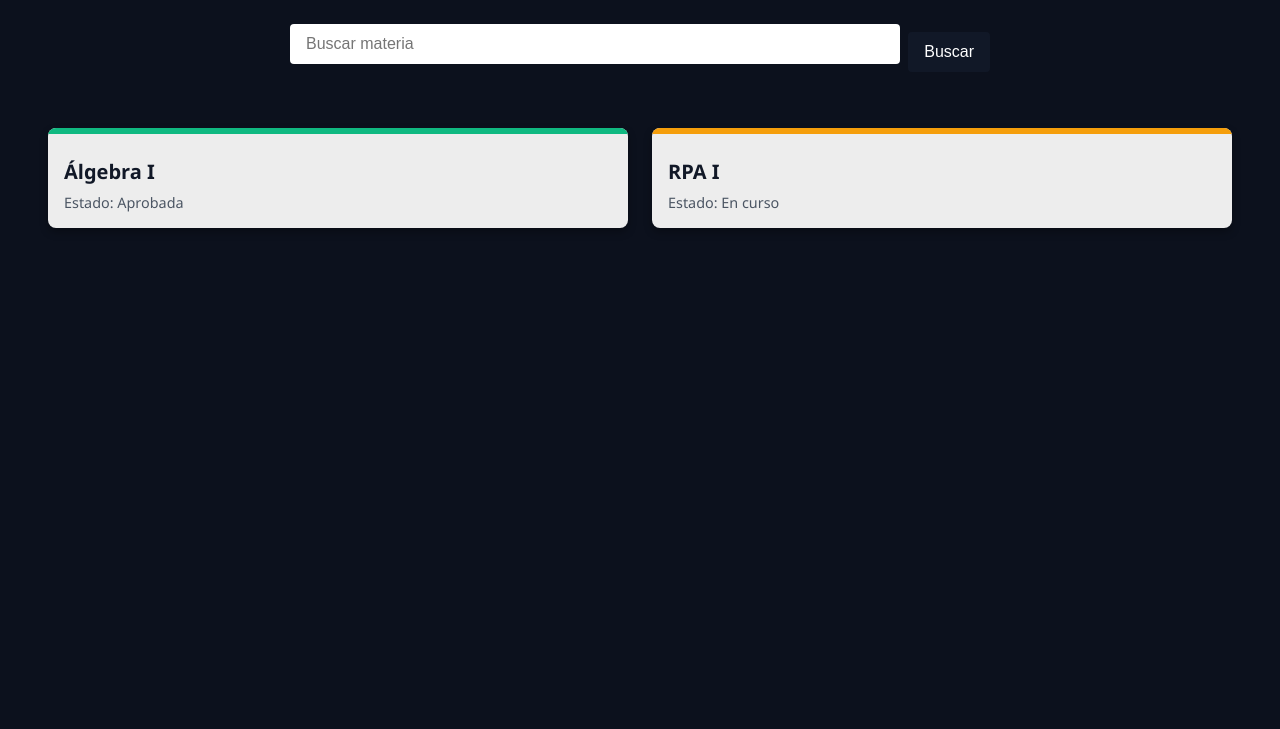
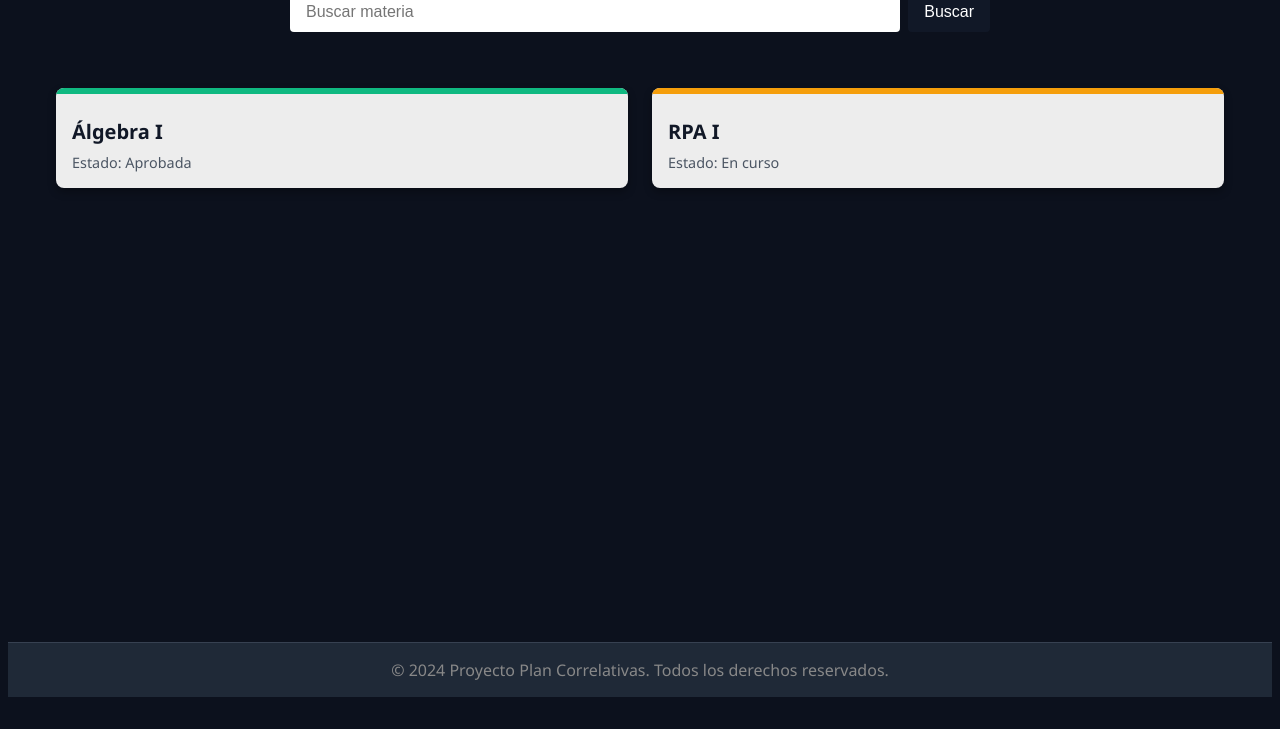
Before and after one commit to Carloshha12/ProyectoPlanCorrelativas, a plain HTML site: page src/index.html in a window 1280 px wide. Shown: the part 135-864 px from the top of the page. After the commit the page ends 832 px from the top, so only its background shows below. Drawn offline with Linux system fonts and the light colour scheme.

Commit message:
Le agregamos el footer

```diff
--- a/src/index.html
+++ b/src/index.html
@@ -25,7 +25,6 @@
     </div>
     </div>
     <main>
-        <!-- Grilla -->
         <div class="materiasGrilla">
             <div class="card aprobada" onclick="verDetalle('Algebra I', 'Aprobada')">
                 <div class="card-header"></div>
@@ -51,8 +50,10 @@
             <button onclick="cerrarDetalle()" class="btn">Cerrar</button>
         </div>
 
-
     </main>
+    <footer>
+        <p>&copy; 2024 Proyecto Plan Correlativas. Todos los derechos reservados.</p>
+    </footer>
 
 </body>
 
--- a/src/styles.css
+++ b/src/styles.css
@@ -1,17 +1,44 @@
+
+* {
+  box-sizing: border-box;
+}
+
+html, body {
+  height: 100%;
+}
+
 body {
   min-height: 100vh;
+  height: 100%;
+  display: flex;
+  flex-direction: column;
   background-color: #0c111d;
-    /* gris claro */
-    padding: 1.5rem;
-    /* equivale a p-6 */
+  font-family: "Segoe UI", Tahoma, Geneva, Verdana, sans-serif;
+  padding: 0 1.5rem;
+}
 
 
-    font-family: "Segoe UI", Tahoma, Geneva, Verdana, sans-serif;
 
+main {
+  display: block;
+  flex: 1 0 auto;
+}
+
+/*problemas gigantes para que no tenga que scrollear en una pagina miniatura frustrado */
+footer {
+  flex: 0 0 auto;
+  text-align: center;
+  color: #888;
+  background-color: #1f2937;
+  font-size: 1rem;
+  border-top: 1px solid #374151;
+  margin-left: -1.5rem;
+  margin-right: -1.5rem;
+  margin-bottom: -1.5rem;
+  width: calc(100% + 3rem);
 }
 
 .searchBox {
-    justify-content: center;
   margin-bottom: 1rem;
   display: flex;
   flex-direction: column;
@@ -23,52 +50,62 @@ body {
 
 .title {
   font-size: 4rem;
-    /* equivale a text-3xl */
   font-weight: 700;
-    /* equivale a font-bold */
   color: white;
-    /* gris muy oscuro */
+
   margin-bottom: 1.5rem;
-    /* equivale a mb-6 */
-    /* equivale a mb-6 */
+
   text-align: center;
   margin-top: 0;
   margin-bottom: 2rem;
 
 }
+
 .btn {
-  background-color: #111827; /* gris muy oscuro */
+  background-color: #111827;
+  /* gris muy oscuro */
   color: white;
   border: none;
-  padding: 0.5rem 1rem;   /* espacio interno */
+  padding: 0.5rem 1rem;
+  /* espacio interno */
   font-size: 16px;
   font-weight: 500;
   height: 2.5rem;
-  border-radius: 4px;     /* esquinas redondeadas */
+  border-radius: 4px;
+  /* esquinas redondeadas */
   cursor: pointer;
-  box-sizing: border-box;
-
-  transition: background-color 0.2s ease; /* ease hace que la transición sea más suave */
+  transition: background-color 0.2s ease;
+  /* ease hace que la transicion sea mas suave */
 }
 
 .btn:hover {
-  background-color: #374151; /* gris más claro al pasar el mouse */
+  background-color: #374151;
+  /* gris mas claro al pasar el mouse */
 }
 
 .btn:active {
-  background-color: #1f2937; /* aún más oscuro al hacer click */
+  background-color: #1f2937;
+  /* ms oscuro al hacer click */
 }
+
 .searchBarrita {
-  display: flex;               /* los mantiene juntos en fila */
-  justify-content: center;     /* centra todo el bloque horizontalmente */
-  align-items: center;         /* centra verticalmente input y botón */
-  gap: 0.5rem;                 /* espacio entre input y botón */
+  display: flex;
+  /* los mantiene juntos en fila */
+  justify-content: center;
+  /* centra todo el bloque horizontalmente */
+  align-items: stretch;
+  /* centra verticalmente input y btn */
+  gap: 0.5rem;
+  /* espacio entre input y botón */
   width: 100%;
-  max-width: 700px;            /* límite de ancho */
-  margin: 0 auto 1.5rem;       /* centrado dentro de la página */
+  max-width: 700px;
+  margin: 0 auto 1.5rem;
+  /* centrado dentro de la página */
 }
+
 .searchInput {
-    flex: 1;                     /* ocupa todo el espacio sobrante */
+  flex: 1;
+  /* ocupa todo el espacio sobrante */
   min-width: 0;
   padding: 0.5rem 1rem;
   font-size: 16px;
@@ -78,9 +115,11 @@ body {
   height: 2.5rem;
   box-sizing: border-box;
 }
+
 .searchInput:focus {
   outline: none;
-  box-shadow: 0 0 0 2px #2563eb; /* azul al enfocar el input */
+  box-shadow: 0 0 0 2px #2563eb;
+  /* azul al enfocar el input */
 }
 
 .materiasGrilla {
@@ -97,10 +136,11 @@ body {
   background-color: #ededed;
   border-radius: 8px;
   overflow: hidden;
-  box-shadow: 0 4px 8px rgba(0,0,0,0.3);
+  box-shadow: 0 4px 8px rgba(0, 0, 0, 0.3);
   transition: transform 0.2s ease;
   cursor: pointer;
 }
+
 .card:hover {
   transform: translateY(-4px);
 }
@@ -110,10 +150,26 @@ body {
 }
 
 /* Colores de estado */
-.card.aprobada .card-header   { background-color: #10b981; } /* verde */
-.card.en-curso .card-header   { background-color: #f59e0b; } /* amarillo */
-.card.pendiente .card-header  { background-color: #ef4444; } /* rojo */
-.card.bloqueada .card-header  { background-color: #6b7280; } /* gris */
+.card.aprobada .card-header {
+  background-color: #10b981;
+}
+
+/* verde */
+.card.en-curso .card-header {
+  background-color: #f59e0b;
+}
+
+/* amarillo */
+.card.pendiente .card-header {
+  background-color: #ef4444;
+}
+
+/* rojo */
+.card.bloqueada .card-header {
+  background-color: #6b7280;
+}
+
+/* gris */
 
 .card-body {
   padding: 1rem;
@@ -141,42 +197,12 @@ body {
   color: white;
   padding: 2rem;
   border-radius: 8px;
-  box-shadow: 0 6px 16px rgba(0,0,0,0.5);
+  box-shadow: 0 6px 16px rgba(0, 0, 0, 0.5);
   z-index: 1000;
   width: 300px;
   text-align: center;
 }
+
 .oculto {
   display: none;
 }
-
-.btn {
-  margin-top: 1rem;
-  background-color: #111827;
-  color: white;
-  border: none;
-  padding: 0.5rem 1rem;
-  border-radius: 4px;
-  cursor: pointer;
-}
-.btn:hover { background-color: #374151; }
-.btn:active { background-color: #1f2937; }
-
-
-
-/* parte para js */
-.detalle {
-  position: fixed;
-  top: 50%;
-  left: 50%;
-  transform: translate(-50%, -50%);
-  background: #1f2937;
-  color: white;
-  padding: 2rem;
-  border-radius: 8px;
-  box-shadow: 0 6px 16px rgba(0,0,0,0.5);
-  z-index: 1000;
-  width: 300px;
-  text-align: center;
-}
-.oculto { display: none; }
```
Lines whose indentation alone changed are shown as unchanged.
